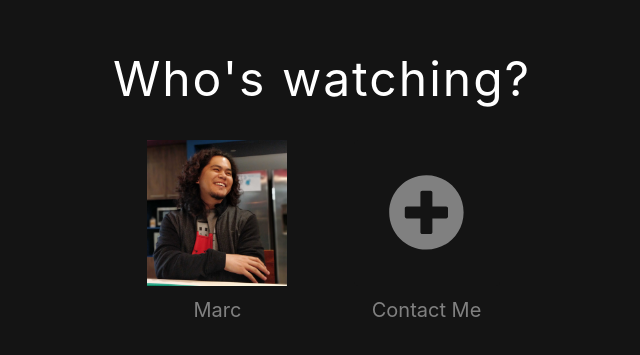
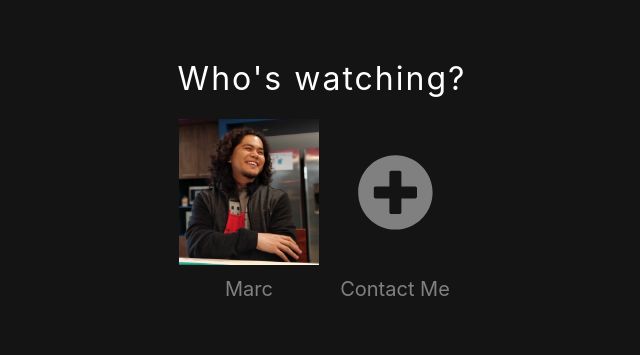
Before and after one commit to marchipolito/marchipolito.github.io, a React (Create React App) app: page / in a window 1280 px wide. Shown: the part 225-580 px from the top of the page, without its empty margins (318-958 px from the left). Built offline with nearby package versions, Linux system fonts and the light colour scheme; a web font is replaced by a local one.

Commit message:
font size update

```diff
--- a/src/components/Profiles.jsx
+++ b/src/components/Profiles.jsx
@@ -29,7 +29,7 @@ const UserWrapper = styled.div`
 `;
 const WhoThis = styled.h1`
   color: #fff;
-  font-size: clamp(2em, 3em, 3em);
+  font-size: clamp(2em, 30px, 3em);
   font-weight: 400;
   text-align: center;
   letter-spacing: 2px;
```
